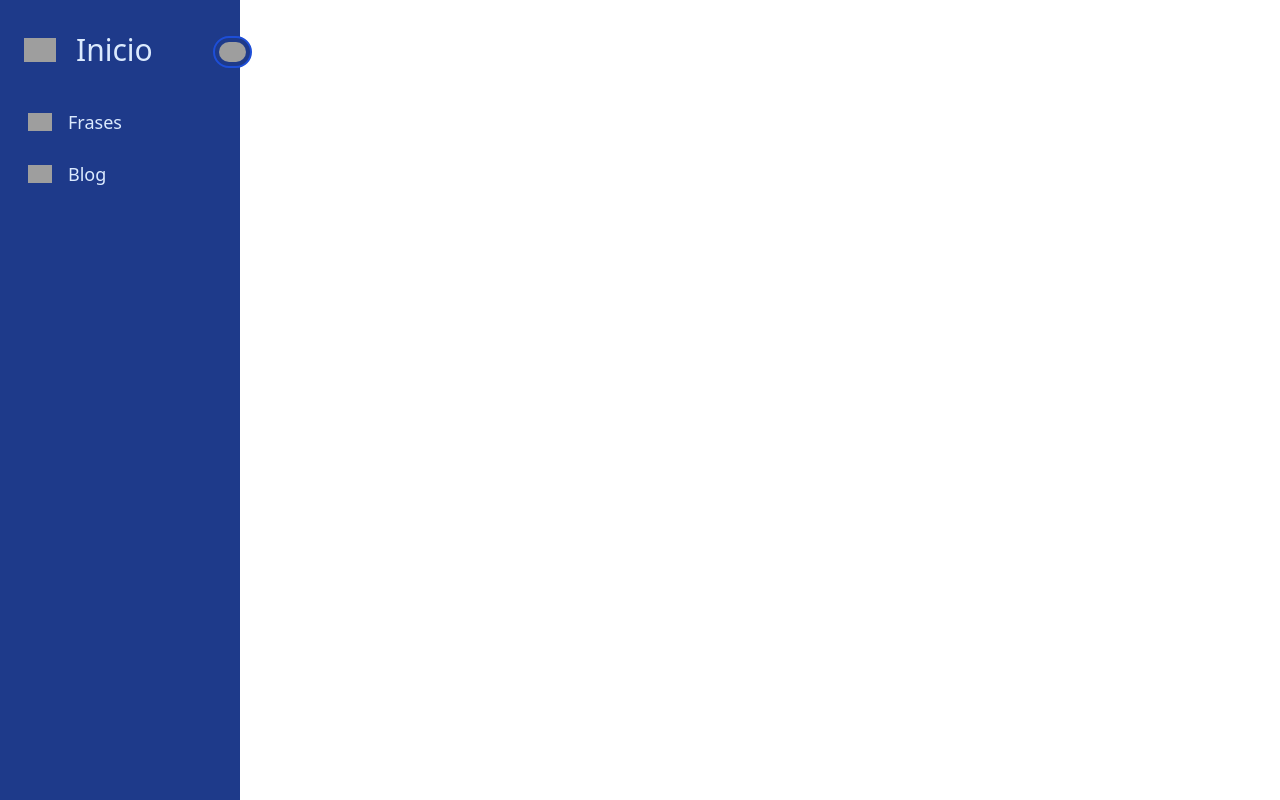
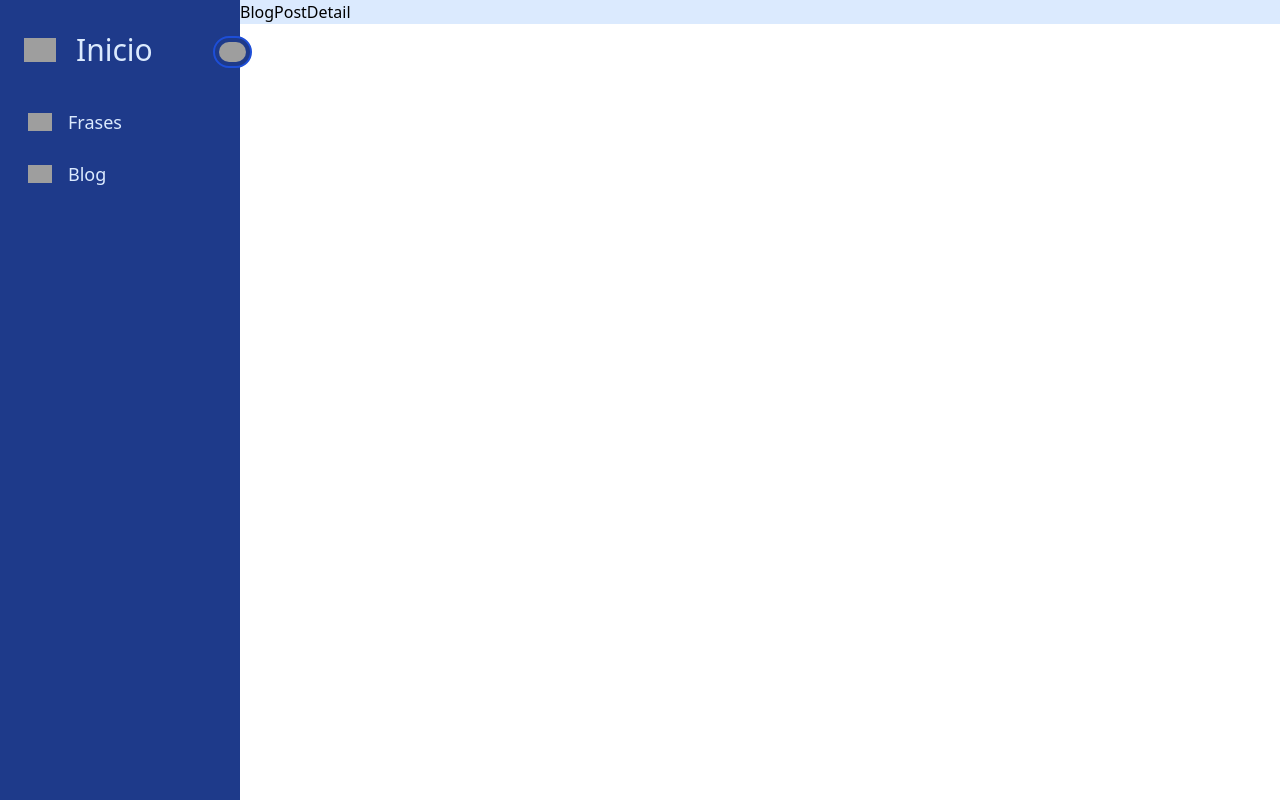
Before and after one commit to irenealcaine/el-rincon-de-no-pensar, a React (Create React App) app: page /post/1 in a window 1280 px wide. Before the commit this address had no page. Built offline with nearby package versions, Linux system fonts and the light colour scheme; grey boxes are pictures that could not be loaded.

Commit message:
Update 2 files

```diff
--- a/src/App.js
+++ b/src/App.js
@@ -5,6 +5,7 @@ import Blog from "./Pages/Blog";
 import Games from "./Pages/Games";
 import Portfolio from "./Pages/Portfolio";
 import RandomQuotes from "./Pages/RandomQuotes";
+import BlogPostDetail from "./Pages/BlogPostDetail";
 
 function App() {
   return (
@@ -21,6 +22,8 @@ function App() {
               <Route path="/portfolio" element={<Portfolio />} />
               <Route path="/games" element={<Games />} />
               <Route path="/blog" element={<Blog />} />
+
+              <Route path="/post/:1" element={<BlogPostDetail />} />
               <Route path="/quotes" element={<RandomQuotes />} />
             </Routes>
           </div>
--- /dev/null
+++ b/src/Pages/BlogPostDetail.jsx
@@ -0,0 +1,11 @@
+import React from "react";
+
+const BlogPostDetail = ({ title, excerpt, imageUrl, postUrl }) => {
+  return (
+    <div className="bg-blue-100">
+      <h2>BlogPostDetail</h2>
+    </div>
+  );
+};
+
+export default BlogPostDetail;
```
